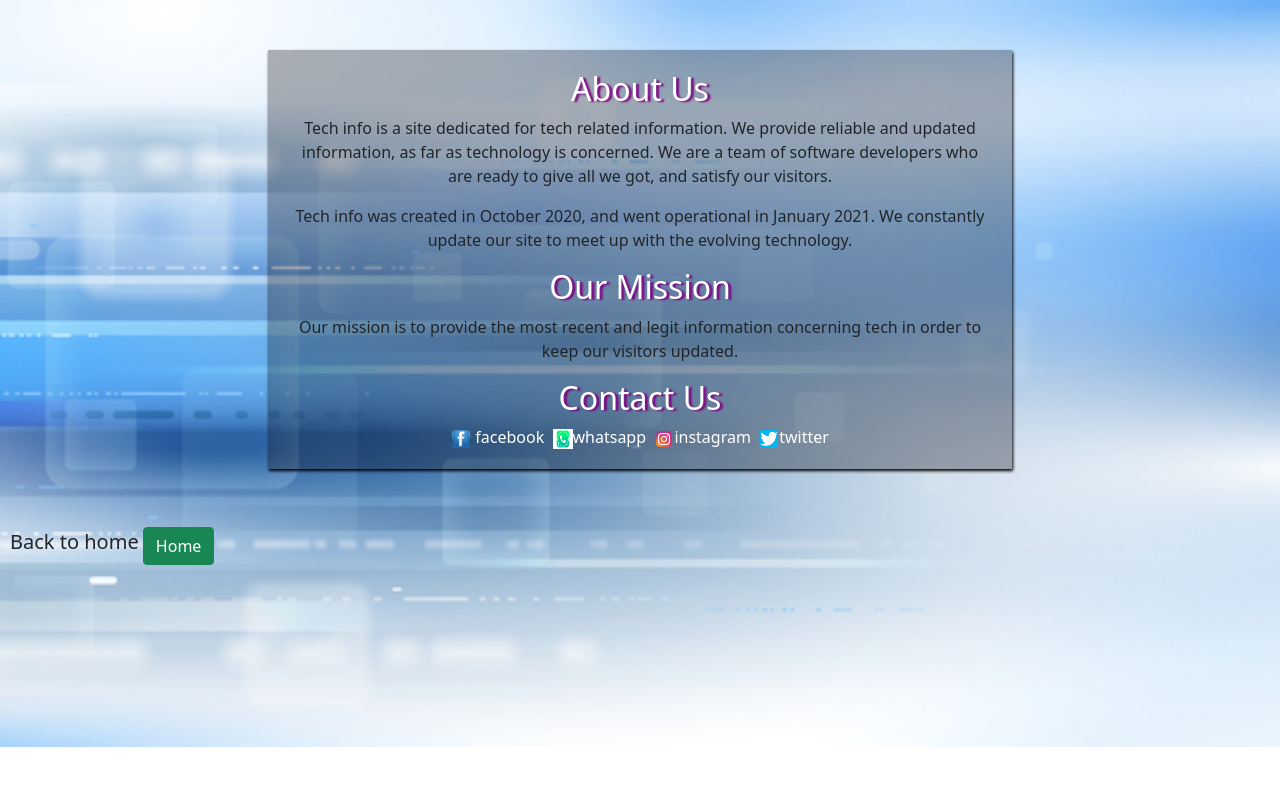
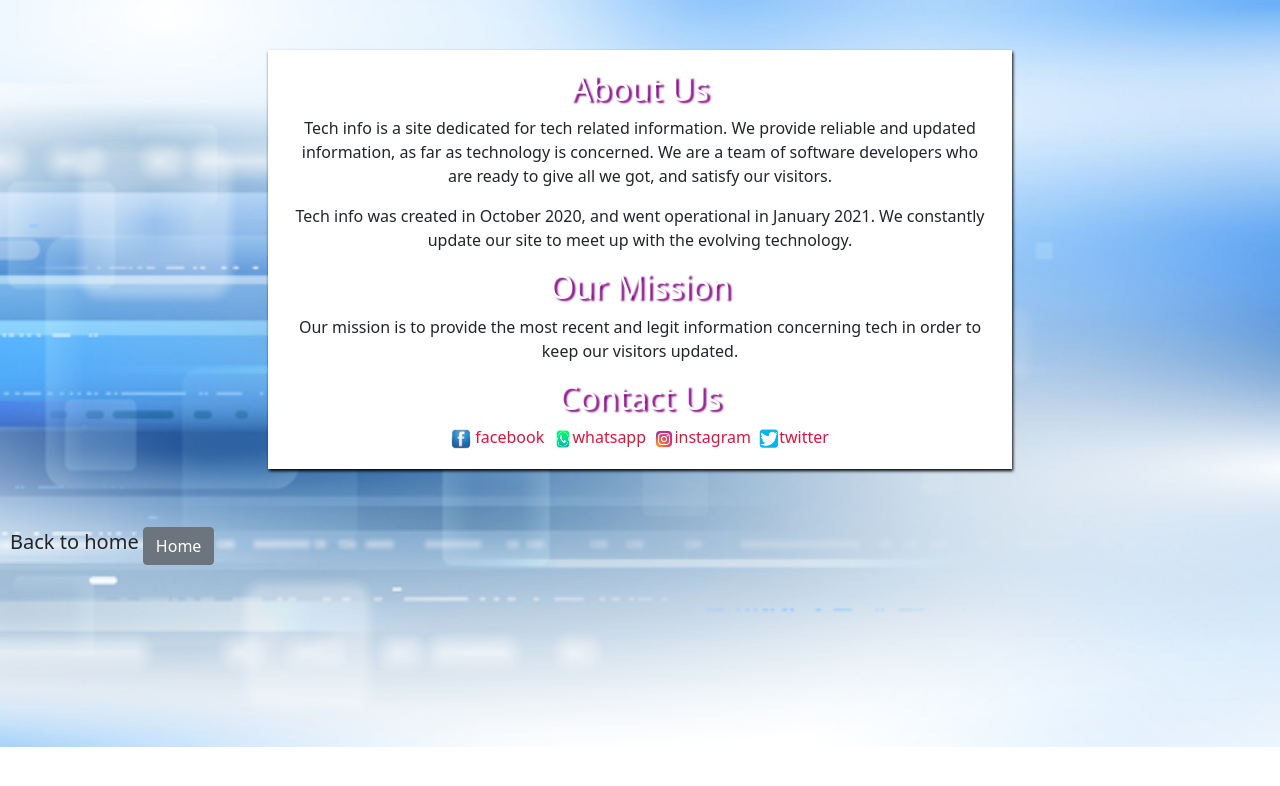
Before and after one commit to Chi-Claudette/tech-info, a PHP site: page /about.html in a window 1280 px wide. Shown: the top 786 px of the page. Run offline with PHP 8.4, Linux system fonts and the light colour scheme.

Commit message:
tech information

```diff
--- a/about.css
+++ b/about.css
@@ -9,7 +9,7 @@ body
 	margin-top: 50px;
 	box-shadow: 1px 2px 3px  black;
 	padding: 20px;
-	background-color: rgba(0, 0, 10, 0.3);
+	background-color: white;
 }
 
 
@@ -21,7 +21,7 @@ body
 h2
 {
 	color: white;
-	text-shadow: 3px 1px 2px   purple;
+	text-shadow: 3px 2px 2px   purple;
 }
 .body
 {
@@ -36,5 +36,5 @@ h2
 {
 
 	text-decoration: none;
-	color: white;
+	color: crimson;
 }
--- a/about.html
+++ b/about.html
@@ -27,7 +27,7 @@
 <br>
 <div class="back">
 <p id="p">Back to home </p>&nbsp;
-<a href="home.html"><button class="btn btn-success" > Home</button></a>
+<a href="home.html"><button class="btn btn-secondary" > Home</button></a>
 </div>
 
 
```
